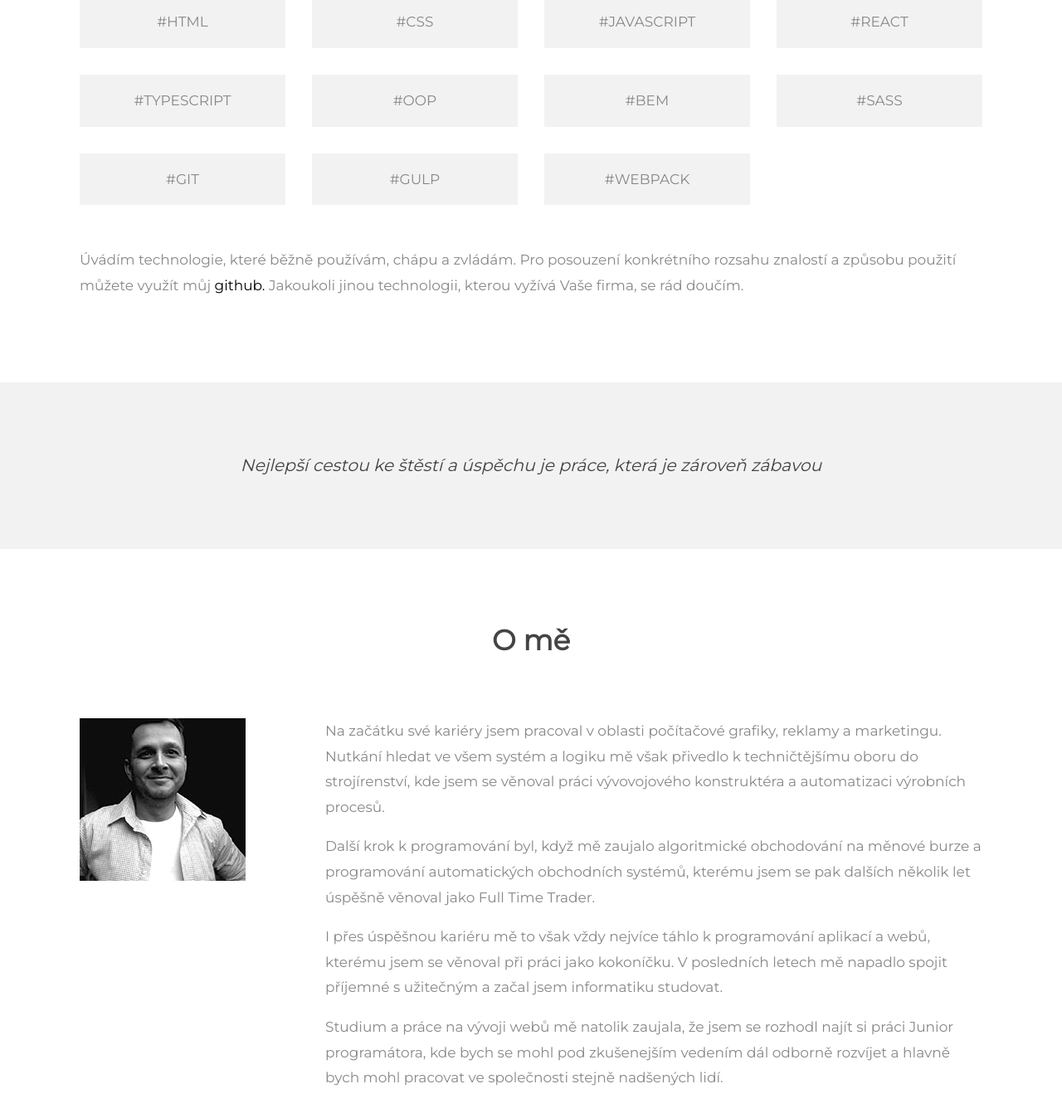
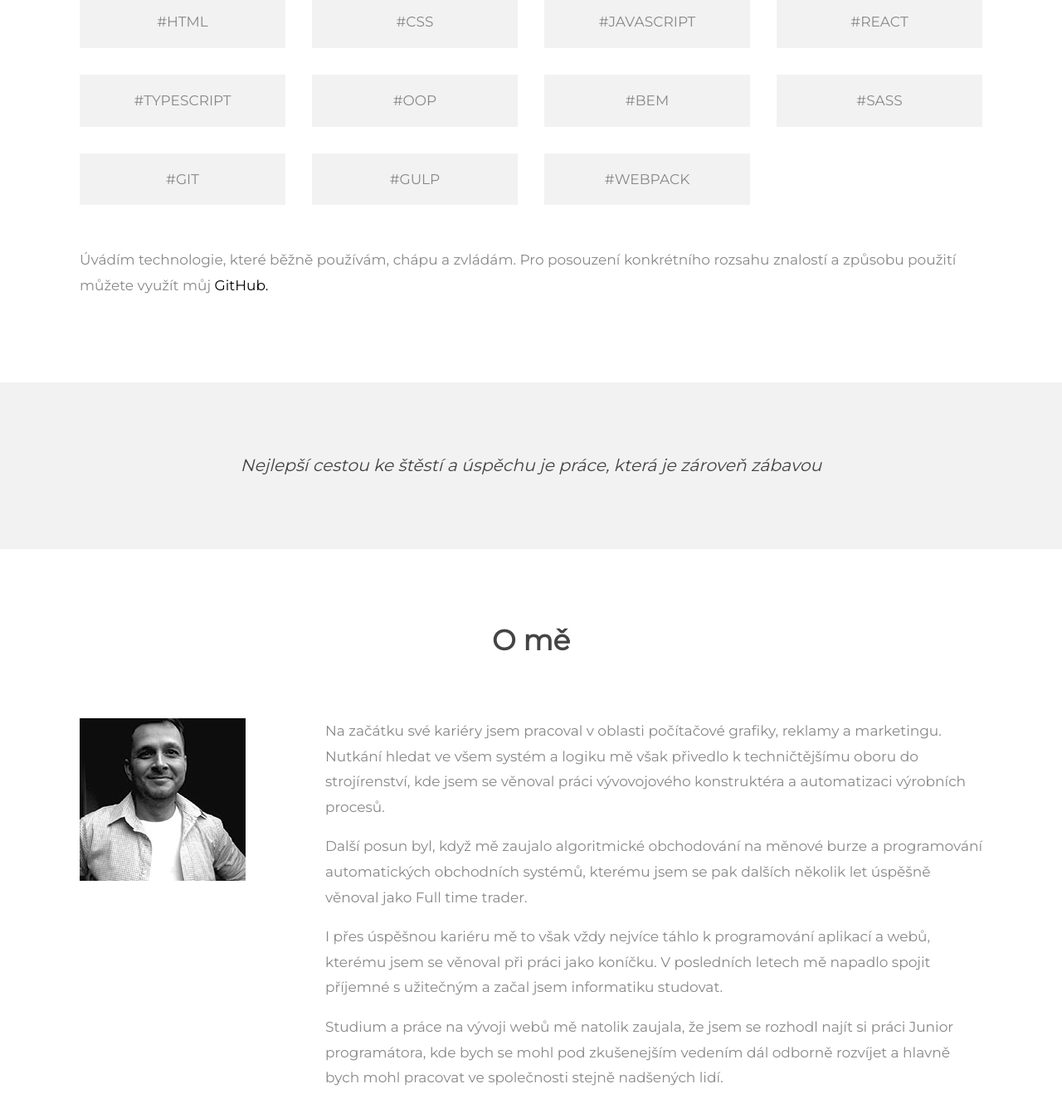
Before and after one commit to petrzabransky/petrzabransky, a React (Create React App) app: page / in a window 1280 px wide. Shown: the part 1965-3313 px from the top of the page at 83% size. Built offline with nearby package versions, Linux system fonts and the light colour scheme.

Commit message:
Text corecture

```diff
--- a/src/components/block/about/About.tsx
+++ b/src/components/block/about/About.tsx
@@ -26,11 +26,11 @@ const About = ({ id }: Props) => {
 							</p>
 
 							<p>
-								Další krok k programování byl, když mě zaujalo algoritmické obchodování na měnové burze a programování automatických obchodních systémů, kterému jsem se pak dalších několik let úspěšně věnoval jako Full Time Trader.
+								Další posun byl, když mě zaujalo algoritmické obchodování na měnové burze a programování automatických obchodních systémů, kterému jsem se pak dalších několik let úspěšně věnoval jako Full time trader.
 							</p>
 
 							<p>
-								I přes úspěšnou kariéru mě to však vždy nejvíce táhlo k programování aplikací a webů, kterému jsem se věnoval při práci jako kokoníčku. V posledních letech mě napadlo spojit příjemné s užitečným a začal jsem informatiku studovat.
+								I přes úspěšnou kariéru mě to však vždy nejvíce táhlo k programování aplikací a webů, kterému jsem se věnoval při práci jako koníčku. V posledních letech mě napadlo spojit příjemné s užitečným a začal jsem informatiku studovat.
 							</p>
 
 							<p>
--- a/src/components/block/technology/Technology.tsx
+++ b/src/components/block/technology/Technology.tsx
@@ -27,7 +27,7 @@ const Technology = ({ id }: Props) => {
 
 				<p>
 					Úvádím technologie, které běžně používám, chápu a zvládám. Pro posouzení konkrétního rozsahu znalostí a způsobu použití můžete využít můj
-					<a href="https://www.github.com/petrzabransky" className="link" target="_blank"> github.</a> Jakoukoli jinou technologii, kterou vyžívá Vaše firma, se rád doučím.
+					<a href="https://www.github.com/petrzabransky" className="link" target="_blank"> GitHub.</a>
 				</p>
 			</Container>
 		</Section>
```
